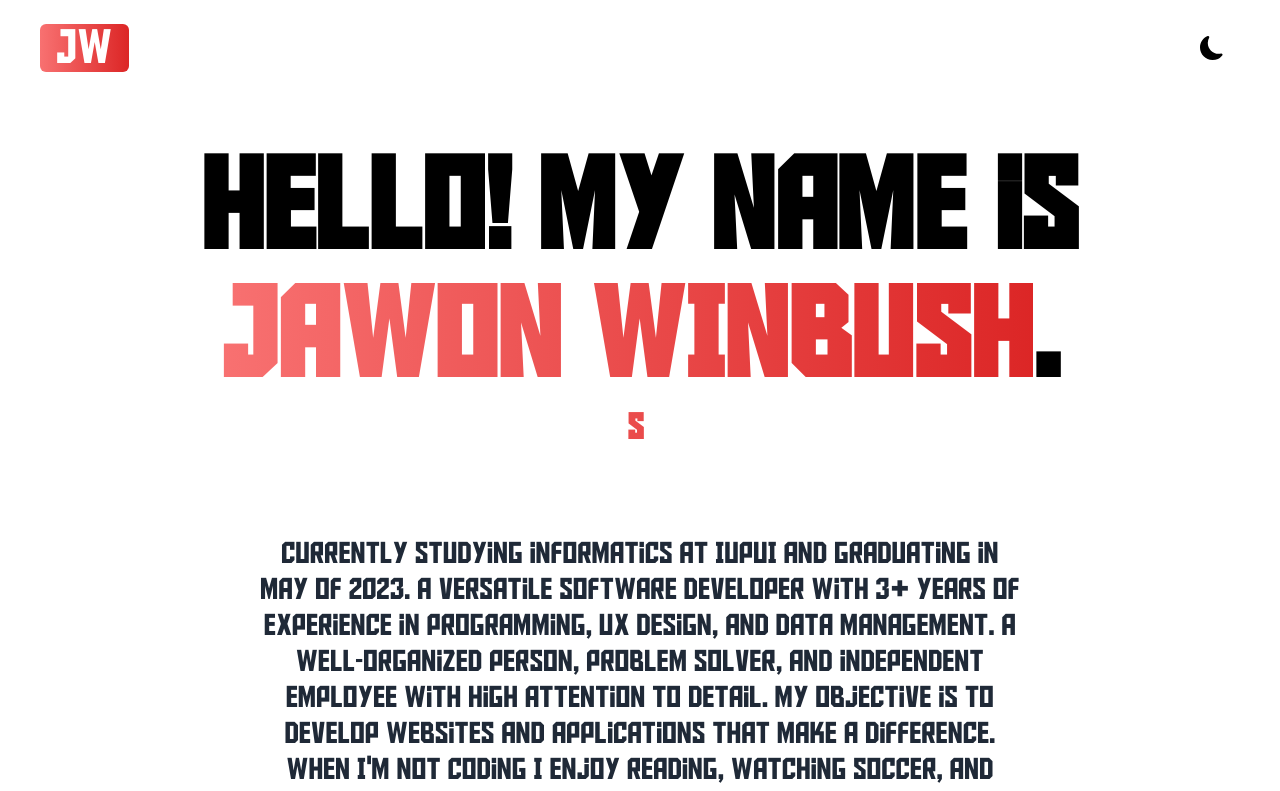
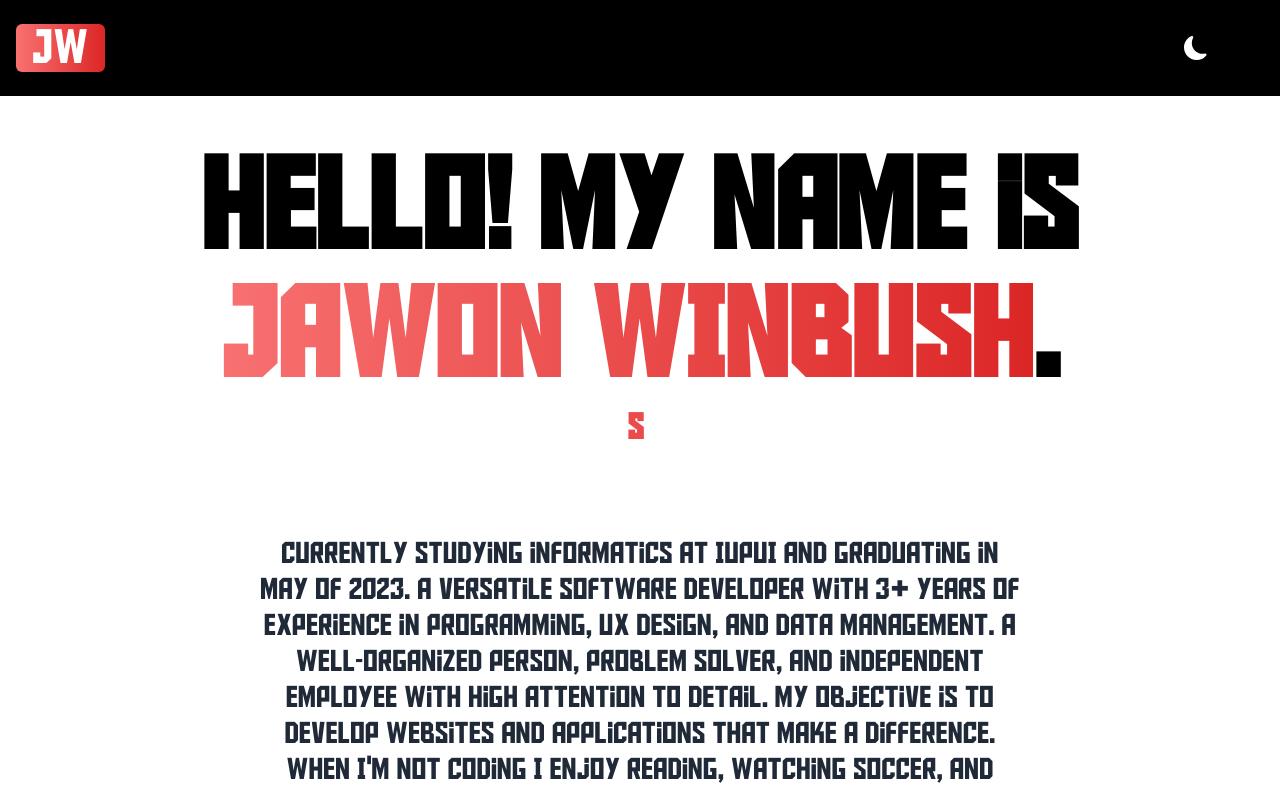
Before and after one commit to jwinbush/portfolio2023, a Next.js app: page / in a window 1280 px wide. Shown: the top 791 px of the page. Built offline with nearby package versions, Linux system fonts and the light colour scheme.

Commit message:
Update index.js

```diff
--- a/pages/index.js
+++ b/pages/index.js
@@ -63,15 +63,15 @@ export default function Home() {
         initial={{ opacity: 0 }}
         animate={{ opacity: 1 }}
         transition={{ duration: 0.75 }}
-        className=" bg-white px-4 dark:bg-black md:px-10 font-AldotheApache"
+        className=" bg-white dark:bg-black  font-AldotheApache"
         id="About"
       >
-        <section className="min-h-screen">
-          <nav className="py-6 mb-6 md:mb-12 flex justify-between">
+        <section className="min-h-screen" >
+          <nav className="py-6 mb-6 md:mb-12 flex justify-between bg-black dark:bg-white px-4">
             <h1 className={`text-3xl md:text-5xl px-4 rounded-md ${logo}`}>
               JW
             </h1>
-            <ul className="flex items-center">
+            <ul className="flex items-center md:px-10 px-4">
               <div className="navbar flex">
                 <li className="about">
                   <a
@@ -111,7 +111,7 @@ export default function Home() {
               <li>
                 <BsFillMoonFill
                   onClick={() => setDarkMode(!darkMode)}
-                  className="text-lg md:text-2xl text-black md:dark:text-white dark:text-yellow-500 md:ml-8 mx-4 cursor-pointer"
+                  className="text-lg md:text-2xl  text-white dark:text-black md:ml-8 mx-4 cursor-pointer"
                 />
               </li>
 
@@ -155,7 +155,7 @@ export default function Home() {
           </div>
         </section>
 
-        <section>
+        <section className="md:px-10 px-4">
           <div>
             <h3
               className={`text-3xl md:text-5xl font-semibold pt-20 text-center ${text}`}
```
